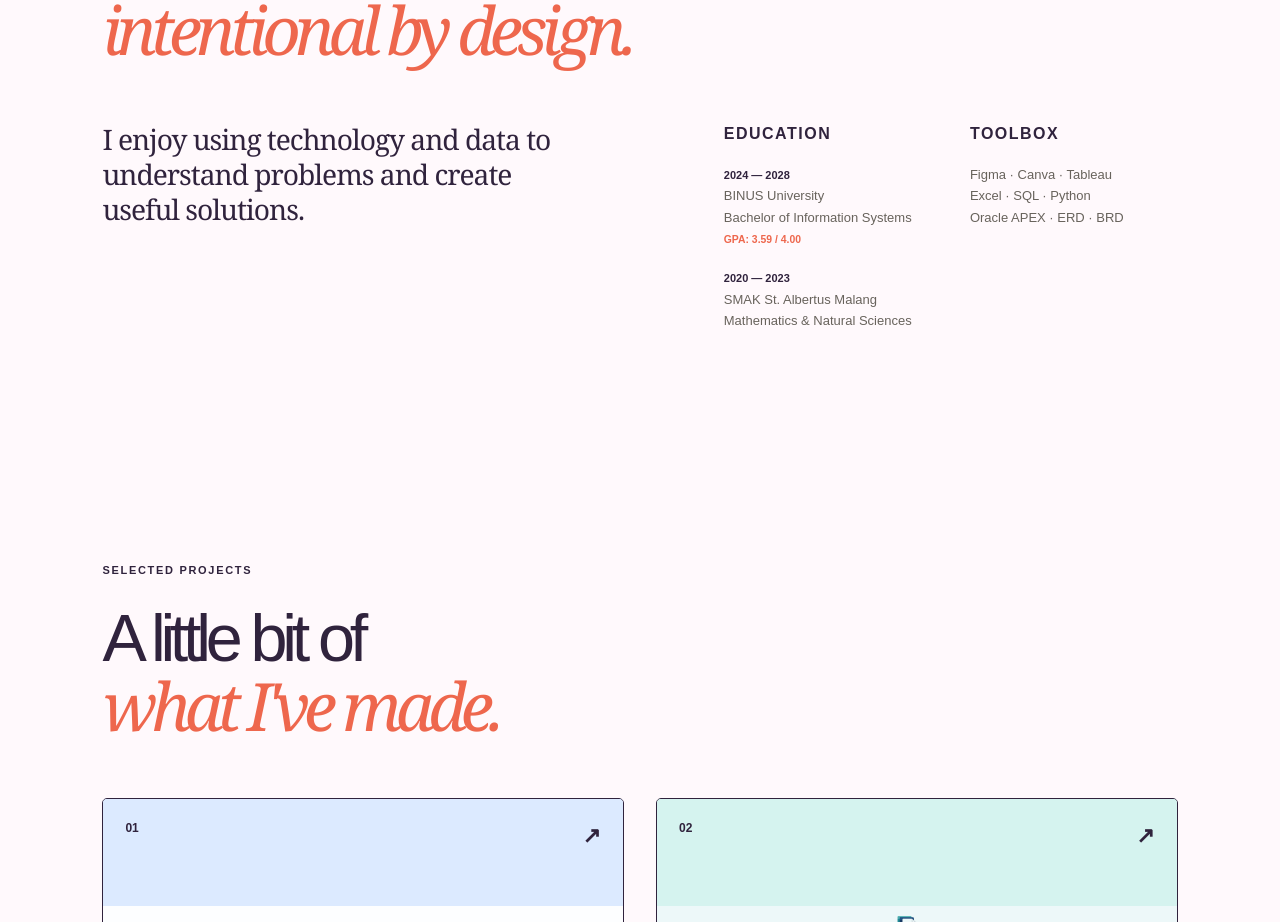
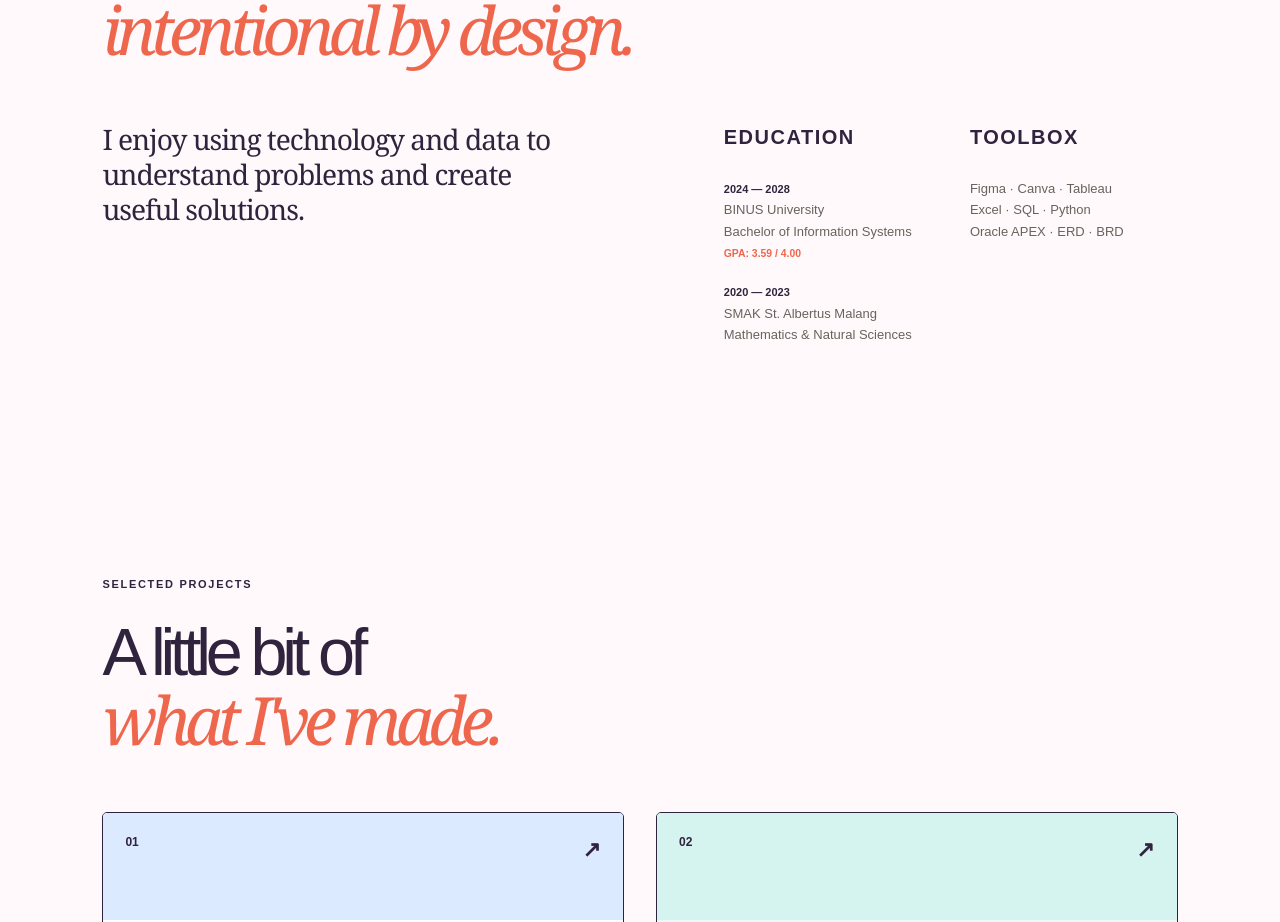
Before and after one commit to LaverinaC02/laverina-portfolio, a Next.js app: page / in a window 1280 px wide. Shown: the part 990-1912 px from the top of the page. Built offline with nearby package versions, Linux system fonts and the light colour scheme.

Commit message:
Update globals.css

```diff
--- a/app/globals.css
+++ b/app/globals.css
@@ -2890,3 +2890,12 @@ body {
   text-transform: uppercase;
   margin-bottom: 14px;
 }
+
+
+/* Make Education and Toolbox headings bigger */
+.details > div > b {
+  font-size: 20px !important;
+  letter-spacing: 1.5px;
+  display: inline-block;
+  margin-bottom: 8px;
+}
```
